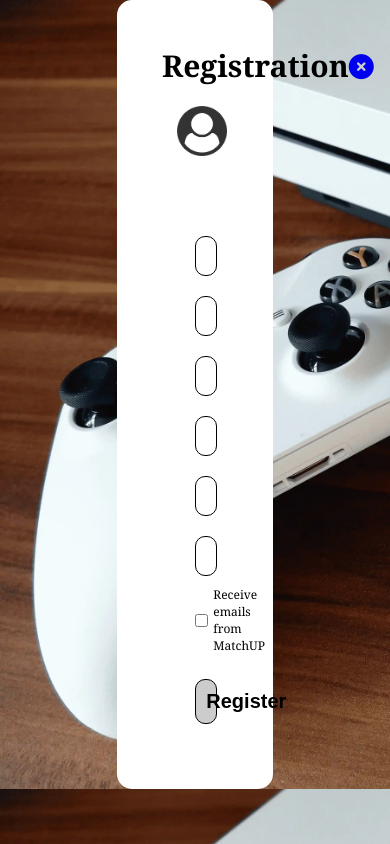
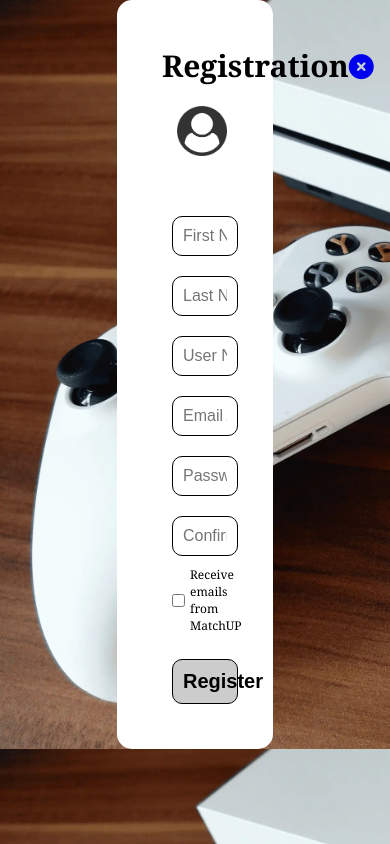
Before and after one commit to AaronSotoPacheco/AaronSotoPacheco.github.io, a PHP site: page /register.html in a window 390 px wide. Run offline with PHP 8.4, Linux system fonts and the light colour scheme; some libraries are stand-ins or nearby versions.

Commit message:
ajustar el formulario
el form se declaraba diferente

```diff
--- a/css/media-query-register.css
+++ b/css/media-query-register.css
@@ -1,5 +1,5 @@
 @media (max-width: 768px) {
-    form {
+    .registration-form{
         width: 90%;
         margin: 0 auto;
         padding: 20px;
```
